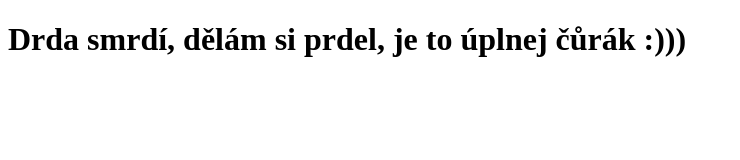
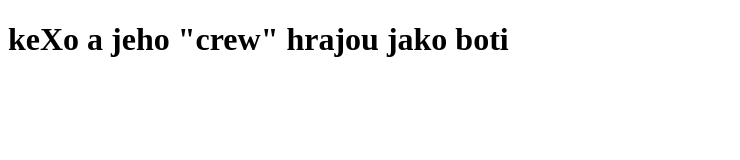
Before and after one commit to Zigecek/drda-web, a plain HTML site: page index.html in a window 1280 px wide. Shown: the whole page, without its empty margins (0-740 px from the left). Drawn offline with Linux system fonts and the light colour scheme.

Commit message:
Update index.html

```diff
--- a/index.html
+++ b/index.html
@@ -2,9 +2,9 @@
 <html lang="cs-CZ">
 <head>
     <meta charset="UTF-8">
-    <title>Drda smrdí</title>
+    <title>Maďaři</title>
 </head>
 <body>
-    <h1>Drda smrdí, dělám si prdel, je to úplnej čůrák :)))</h1>
+    <h1>keXo a jeho "crew" hrajou jako boti</h1>
 </body>
 </html>
```
